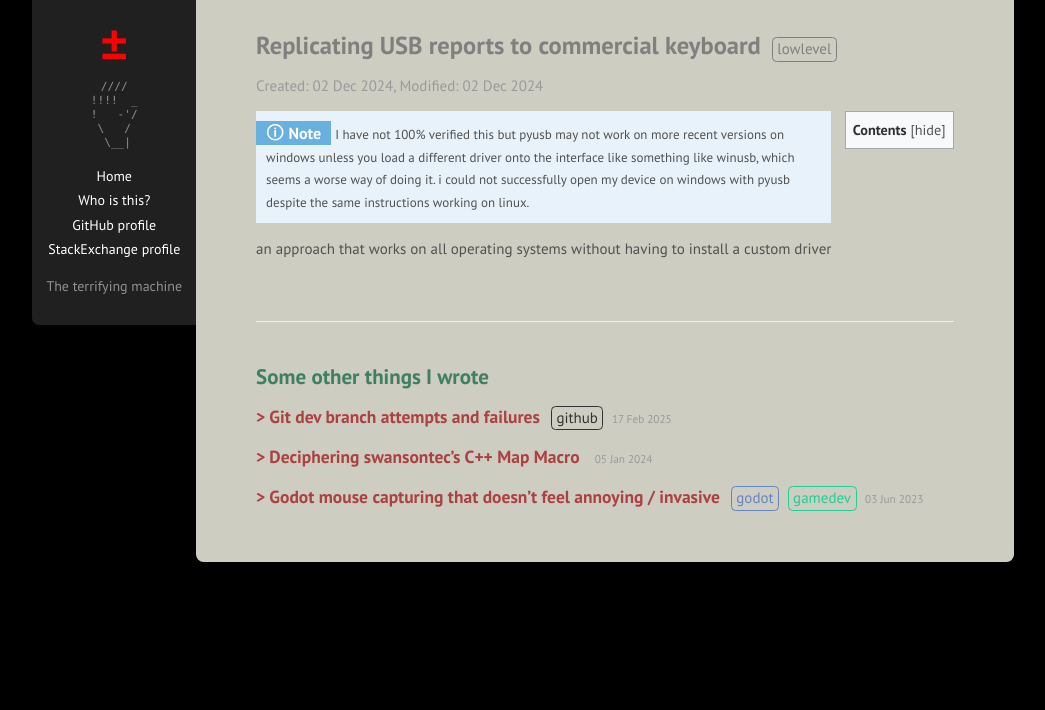
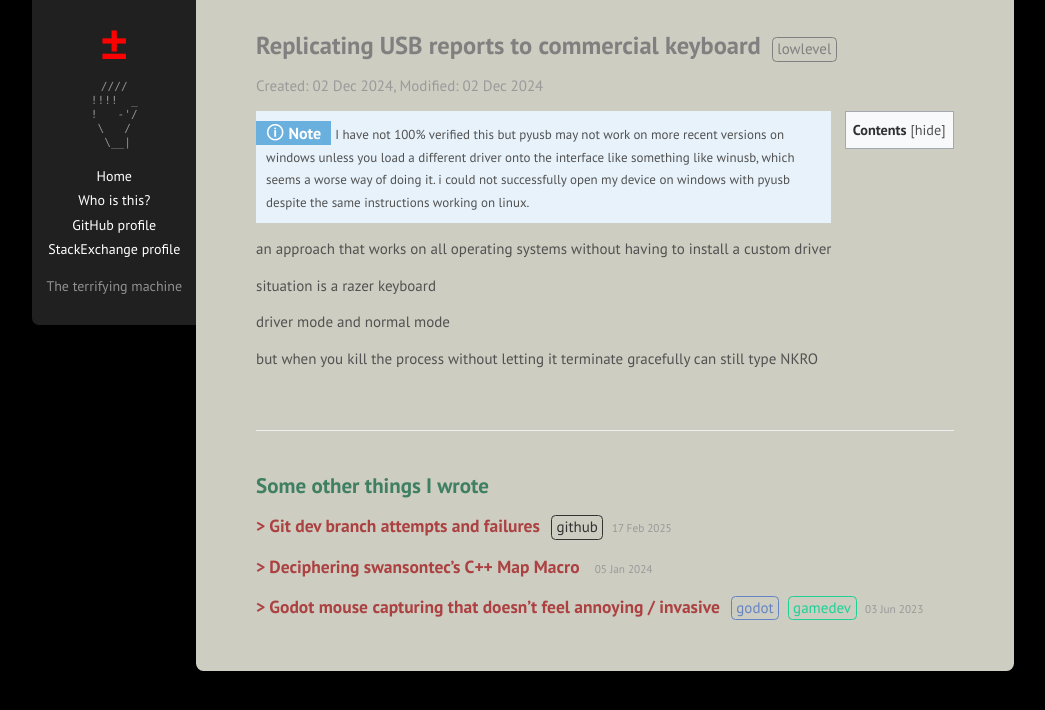
Before and after one commit to plu5/plu5.github.io, a Jekyll site: the page built from _posts/2024-12-02-replicating-usb-reports.md, in a window 1280 px wide. Shown: the top 710 px of the page, without its empty margins (117-1162 px from the left). Built offline with Jekyll 4.4.1, drawn with Linux system fonts in a browser that asks for light colours.

Commit message:
replicating usb reports 2026-01-08 19:04

```diff
--- a/_posts/2024-12-02-replicating-usb-reports.md
+++ b/_posts/2024-12-02-replicating-usb-reports.md
@@ -9,3 +9,9 @@ categories: lowlevel
 {% include note.html content="I have not 100% verified this but pyusb may not work on more recent versions on windows unless you load a different driver onto the interface like something like winusb, which seems a worse way of doing it. i could not successfully open my device on windows with pyusb despite the same instructions working on linux." %}
 
 an approach that works on all operating systems without having to install a custom driver
+
+situation is a razer keyboard
+
+driver mode and normal mode
+
+but when you kill the process without letting it terminate gracefully can still type NKRO
```
